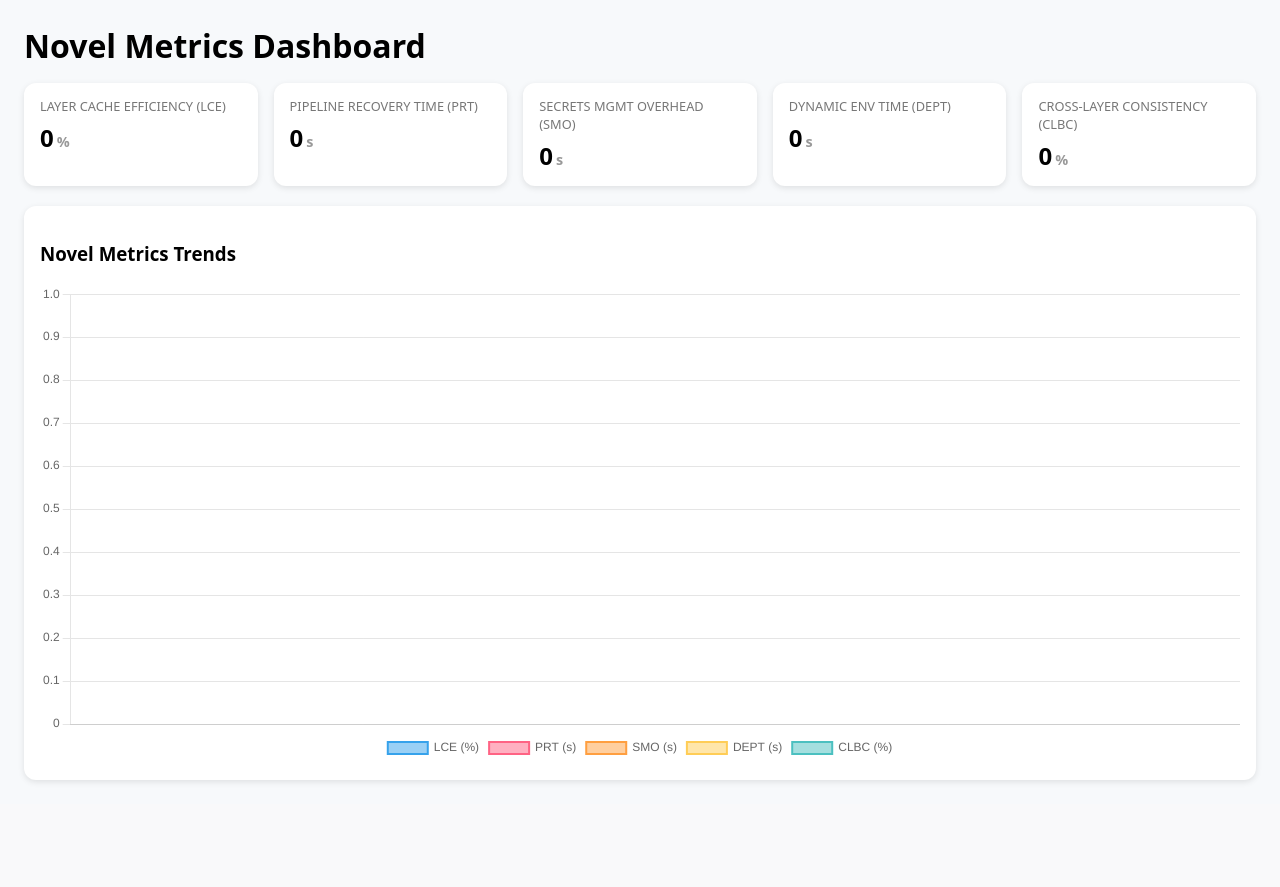
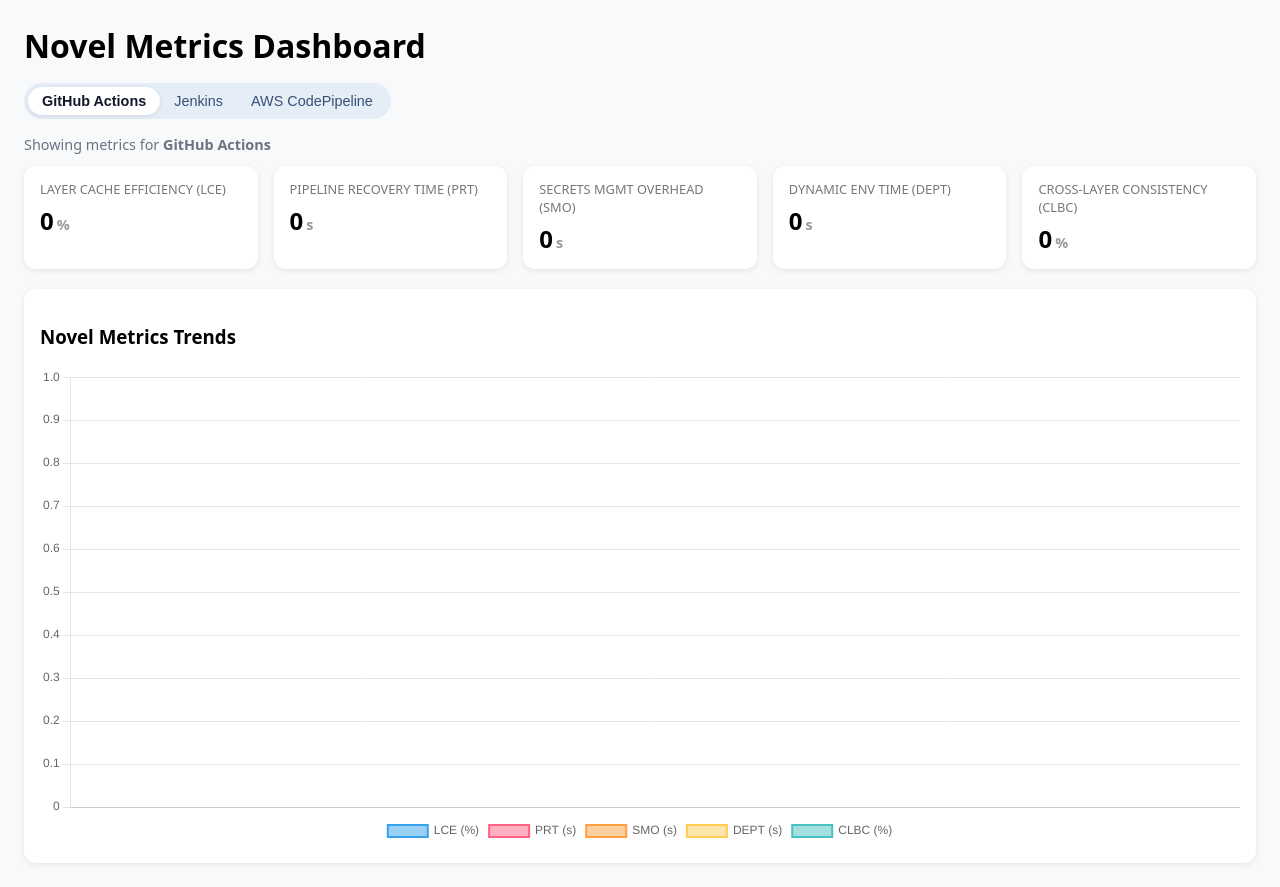
Before and after one commit to nirmal7030/CI-CD---Performance-Evaluation-Benchmark-, a Django app: page / in a window 1280 px wide. Before the commit the page ends 783 px from the top, so only its background shows below. Run offline with Django 5.2, Linux system fonts and the light colour scheme; data that the repository does not hold is empty.

Commit message:
Add pipeline filter tabs and novel metrics dashboard UI

```diff
--- a/bench/views.py
+++ b/bench/views.py
@@ -1,8 +1,11 @@
 import json
 import statistics
+
 from django.conf import settings
 from django.http import JsonResponse
+from django.shortcuts import render
 from django.views.decorators.csrf import csrf_exempt
+
 from .models import Metric
 
 
@@ -22,6 +25,7 @@
     if api_key != settings.BENCH_API_KEY:
         return JsonResponse({"error": "Unauthorized"}, status=403)
 
+    # Create a Metric row. We keep your existing field names.
     Metric.objects.create(
         source=payload.get("source", "manual"),
         workflow=payload.get("workflow", ""),
@@ -39,8 +43,22 @@
 
 
 def api_metrics_data(request):
-    """Return aggregated metrics for dashboard display."""
-    qs = Metric.objects.order_by("-created_at")[:100]
+    """
+    Return aggregated metrics for dashboard display.
+
+    Optional query param:
+      ?source=github|jenkins|codepipeline
+
+    so the front-end can filter per CI/CD pipeline.
+    """
+    source = request.GET.get("source")
+    qs = Metric.objects.order_by("-created_at")
+
+    if source:
+        qs = qs.filter(source=source)
+
+    qs = qs[:100]
+
     rows = [
         {
             "t": m.created_at.isoformat(),
@@ -59,15 +77,20 @@
 
     data = {
         "count": Metric.objects.count(),
-        "avg_lce":  avg([r["lce"] for r in rows]),
-        "avg_prt":  avg([r["prt"] for r in rows]),
-        "avg_smo":  avg([r["smo"] for r in rows]),
+        "avg_lce": avg([r["lce"] for r in rows]),
+        "avg_prt": avg([r["prt"] for r in rows]),
+        "avg_smo": avg([r["smo"] for r in rows]),
         "avg_dept": avg([r["dept"] for r in rows]),
         "avg_clbc": avg([r["clbc"] for r in rows]),
         "rows": rows,
     }
     return JsonResponse(data)
-from django.shortcuts import render
+
 
 def dashboard(request):
+    """
+    Render the dashboard shell (HTML/JS).
+    The page itself is static; it calls /api/metrics/data via JS,
+    passing ?source=... depending on which tab is clicked.
+    """
     return render(request, "bench/dashboard.html")
--- a/templates/bench/dashboard.html
+++ b/templates/bench/dashboard.html
@@ -6,24 +6,109 @@
   <meta name="viewport" content="width=device-width,initial-scale=1" />
   <script src="https://cdn.jsdelivr.net/npm/chart.js"></script>
   <style>
-    body { font-family: system-ui; margin: 24px; background: #f7f9fb; }
+    body { font-family: system-ui, -apple-system, BlinkMacSystemFont, "Segoe UI", sans-serif;
+           margin: 24px; background: #f7f9fb; }
     h1 { margin-bottom: 16px; }
-    .cards { display: grid; grid-template-columns: repeat(auto-fit, minmax(220px, 1fr)); gap: 16px; }
-    .card { background: #fff; border-radius: 12px; padding: 14px 16px; box-shadow: 0 2px 6px rgba(0,0,0,.1); }
-    .label { color: #777; text-transform: uppercase; font-size: 0.8rem; }
-    .value { font-size: 1.5rem; font-weight: 600; margin-top: 6px; }
-    .unit { font-size: 0.9rem; color: #999; margin-left: 3px; }
-    .panel { background: #fff; border-radius: 12px; padding: 16px; margin-top: 20px; box-shadow: 0 2px 6px rgba(0,0,0,.1); }
+
+    .cards {
+      display: grid;
+      grid-template-columns: repeat(auto-fit, minmax(220px, 1fr));
+      gap: 16px;
+    }
+    .card {
+      background: #fff;
+      border-radius: 12px;
+      padding: 14px 16px;
+      box-shadow: 0 2px 6px rgba(0,0,0,.08);
+    }
+    .label {
+      color: #777;
+      text-transform: uppercase;
+      font-size: 0.8rem;
+    }
+    .value {
+      font-size: 1.5rem;
+      font-weight: 600;
+      margin-top: 6px;
+    }
+    .unit {
+      font-size: 0.9rem;
+      color: #999;
+      margin-left: 3px;
+    }
+    .panel {
+      background: #fff;
+      border-radius: 12px;
+      padding: 16px;
+      margin-top: 20px;
+      box-shadow: 0 2px 6px rgba(0,0,0,.08);
+    }
+
+    /* Tabs */
+    .tabs {
+      display: inline-flex;
+      border-radius: 999px;
+      background: #e5edf7;
+      padding: 4px;
+      margin-bottom: 16px;
+    }
+    .tab {
+      border: none;
+      background: transparent;
+      padding: 6px 14px;
+      border-radius: 999px;
+      cursor: pointer;
+      font-size: 0.9rem;
+      color: #365074;
+    }
+    .tab.active {
+      background: #ffffff;
+      box-shadow: 0 1px 4px rgba(0,0,0,.1);
+      font-weight: 600;
+      color: #0f172a;
+    }
+    .subtitle {
+      color: #6b7280;
+      font-size: 0.9rem;
+      margin-bottom: 12px;
+    }
   </style>
 </head>
 <body>
   <h1>Novel Metrics Dashboard</h1>
+
+  <!-- Pipeline tabs -->
+  <div class="tabs">
+    <button class="tab active" data-source="github">GitHub Actions</button>
+    <button class="tab" data-source="jenkins">Jenkins</button>
+    <button class="tab" data-source="codepipeline">AWS CodePipeline</button>
+  </div>
+
+  <div class="subtitle" id="activeLabel">
+    Showing metrics for <strong>GitHub Actions</strong>
+  </div>
+
   <div class="cards">
-    <div class="card"><div class="label">Layer Cache Efficiency (LCE)</div><div class="value"><span id="lce">0</span><span class="unit">%</span></div></div>
-    <div class="card"><div class="label">Pipeline Recovery Time (PRT)</div><div class="value"><span id="prt">0</span><span class="unit">s</span></div></div>
-    <div class="card"><div class="label">Secrets Mgmt Overhead (SMO)</div><div class="value"><span id="smo">0</span><span class="unit">s</span></div></div>
-    <div class="card"><div class="label">Dynamic Env Time (DEPT)</div><div class="value"><span id="dept">0</span><span class="unit">s</span></div></div>
-    <div class="card"><div class="label">Cross-Layer Consistency (CLBC)</div><div class="value"><span id="clbc">0</span><span class="unit">%</span></div></div>
+    <div class="card">
+      <div class="label">Layer Cache Efficiency (LCE)</div>
+      <div class="value"><span id="lce">0</span><span class="unit">%</span></div>
+    </div>
+    <div class="card">
+      <div class="label">Pipeline Recovery Time (PRT)</div>
+      <div class="value"><span id="prt">0</span><span class="unit">s</span></div>
+    </div>
+    <div class="card">
+      <div class="label">Secrets Mgmt Overhead (SMO)</div>
+      <div class="value"><span id="smo">0</span><span class="unit">s</span></div>
+    </div>
+    <div class="card">
+      <div class="label">Dynamic Env Time (DEPT)</div>
+      <div class="value"><span id="dept">0</span><span class="unit">s</span></div>
+    </div>
+    <div class="card">
+      <div class="label">Cross-Layer Consistency (CLBC)</div>
+      <div class="value"><span id="clbc">0</span><span class="unit">%</span></div>
+    </div>
   </div>
 
   <div class="panel">
@@ -32,15 +117,38 @@
   </div>
 
   <script>
-    async function load(){
-      const res = await fetch('/api/metrics/data');
+    let currentSource = "github";
+    let chart = null;
+
+    function humanLabel(source) {
+      if (source === "jenkins") return "Jenkins";
+      if (source === "codepipeline") return "AWS CodePipeline";
+      return "GitHub Actions";
+    }
+
+    async function load(source) {
+      currentSource = source || "github";
+
+      // update tab UI
+      document.querySelectorAll(".tab").forEach(btn => {
+        btn.classList.toggle("active", btn.dataset.source === currentSource);
+      });
+      document.getElementById("activeLabel").innerHTML =
+        'Showing metrics for <strong>' + humanLabel(currentSource) + '</strong>';
+
+      // fetch data from backend
+      const url = `/api/metrics/data?source=${encodeURIComponent(currentSource)}`;
+      const res = await fetch(url);
       const d = await res.json();
-      document.getElementById('lce').textContent = d.avg_lce;
-      document.getElementById('prt').textContent = d.avg_prt;
-      document.getElementById('smo').textContent = d.avg_smo;
+
+      // cards
+      document.getElementById('lce').textContent  = d.avg_lce;
+      document.getElementById('prt').textContent  = d.avg_prt;
+      document.getElementById('smo').textContent  = d.avg_smo;
       document.getElementById('dept').textContent = d.avg_dept;
       document.getElementById('clbc').textContent = d.avg_clbc;
 
+      // chart
       const labels = d.rows.map(r => new Date(r.t).toLocaleTimeString());
       const datasets = [
         { label:'LCE (%)',  data:d.rows.map(r=>r.lce) },
@@ -48,15 +156,35 @@
         { label:'SMO (s)',  data:d.rows.map(r=>r.smo) },
         { label:'DEPT (s)', data:d.rows.map(r=>r.dept) },
         { label:'CLBC (%)', data:d.rows.map(r=>r.clbc) }
-      ].map(ds => ({ ...ds, borderWidth:2 }));
+      ].map(ds => ({ ...ds, borderWidth:2, fill:false }));
 
-      new Chart(document.getElementById('novelChart'), {
+      const ctx = document.getElementById('novelChart').getContext('2d');
+
+      if (chart) {
+        chart.destroy();
+      }
+
+      chart = new Chart(ctx, {
         type:'line',
         data:{ labels, datasets },
-        options:{ responsive:true, interaction:{mode:'index',intersect:false}, plugins:{legend:{position:'bottom'}}, scales:{y:{beginAtZero:true}} }
+        options:{
+          responsive:true,
+          interaction:{mode:'index',intersect:false},
+          plugins:{legend:{position:'bottom'}},
+          scales:{y:{beginAtZero:true}}
+        }
       });
     }
-    load();
+
+    // Tab click listeners
+    document.querySelectorAll(".tab").forEach(btn => {
+      btn.addEventListener("click", () => {
+        load(btn.dataset.source);
+      });
+    });
+
+    // initial load
+    load("github");
   </script>
 </body>
 </html>
```
Also changed, not shown: bench/admin.py (+14 -5 lines).
